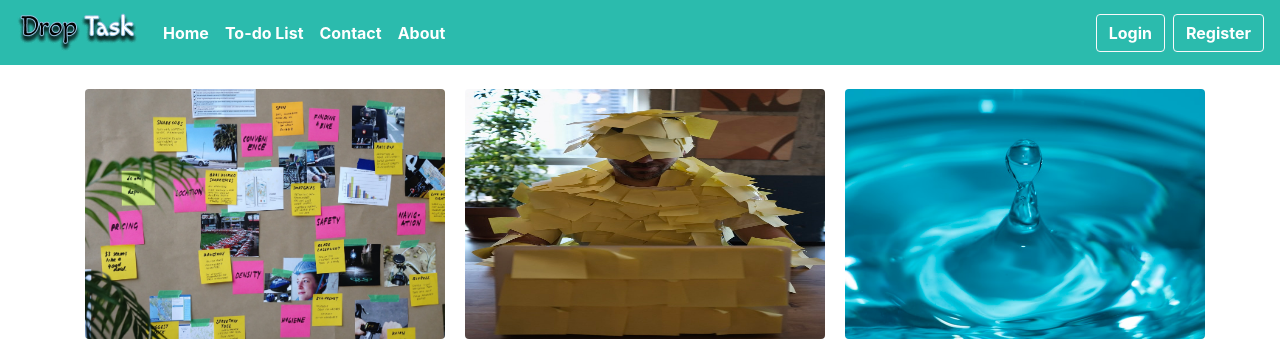
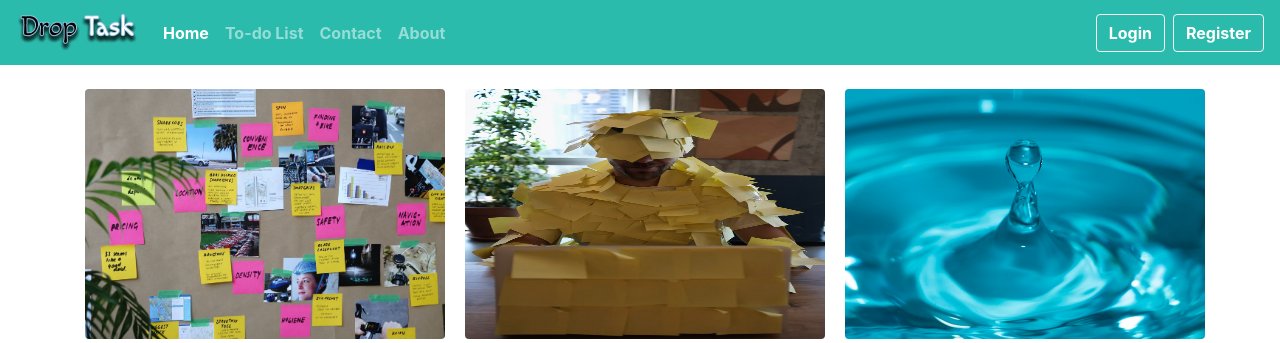
Before and after one commit to IamOmaR22/DropTask-with-Django-SQLite, a Django app: page / in a window 1280 px wide. Shown: the top 343 px of the page. Run offline with Django 3.2, Linux system fonts and the light colour scheme; some libraries are stand-ins or nearby versions.

Commit message:
Active nav item when click

```diff
--- a/templates/base.html
+++ b/templates/base.html
@@ -20,17 +20,17 @@
 
     {% endblock title %}
 
-    <nav class="navbar navbar-expand-lg navbar-light font-weight-bold" style="background-color: #2BBBAD">
+    <nav class="navbar navbar-expand-lg navbar-dark font-weight-bold" style="background-color: #2BBBAD">
       <a class="navbar-brand" href="{% url 'home' %}"><img src="{% static 'images/logo.png' %}" alt=""></a>
       <button class="navbar-toggler" type="button" data-toggle="collapse" data-target="#navbarNavAltMarkup" aria-controls="navbarNavAltMarkup" aria-expanded="false" aria-label="Toggle navigation">
         <span class="navbar-toggler-icon"></span>
       </button>
       <div class="collapse navbar-collapse" id="navbarNavAltMarkup">
         <div class="navbar-nav">
-          <a class="nav-item nav-link text-white" href="{% url 'home' %}">Home <span class="sr-only">(current)</span></a>
-          <a class="nav-item nav-link text-white" href="{% url 'todolist' %}">To-do List</a>
-          <a class="nav-item nav-link text-white" href="{% url 'contact' %}">Contact</a>
-          <a class="nav-item nav-link text-white" href="{% url 'about' %}">About</a>
+          <a class="nav-item {% block homeactive %} {% endblock homeactive %} nav-link" href="{% url 'home' %}">Home <span class="sr-only">(current)</span></a>
+          <a class="nav-item {% block todoactive %} {% endblock todoactive %} nav-link" href="{% url 'todolist' %}">To-do List</a>
+          <a class="nav-item {% block contactactive %} {% endblock contactactive %} nav-link" href="{% url 'contact' %}">Contact</a>
+          <a class="nav-item {% block aboutactive %} {% endblock aboutactive %} nav-link" href="{% url 'about' %}">About</a>
         </div>
       </div>
 <!-- Check User is Logged In or Logged Out To Give Permission Start -->
--- a/templates/index.html
+++ b/templates/index.html
@@ -2,10 +2,11 @@
 
 {% load static %}
 
+{% block homeactive %} active {% endblock homeactive %}
+
 {% block title %}
 <title>Home - DropTask</title>
 {% endblock title %}
-
 
   {% block content %}
     <div class="container">
--- a/todolist/templates/about.html
+++ b/todolist/templates/about.html
@@ -4,6 +4,7 @@
 <title>About Me - DropTask</title>
 {% endblock title %}
 
+{% block aboutactive %} active {% endblock aboutactive %}
 
   {% block content %}
     <div class="container">
--- a/todolist/templates/contact.html
+++ b/todolist/templates/contact.html
@@ -4,6 +4,7 @@
 <title>Contact Me - DropTask</title>
 {% endblock title %}
 
+{% block contactactive %} active {% endblock contactactive %}
 
   {% block content %}
   <div class="container">
--- a/todolist/templates/todolist.html
+++ b/todolist/templates/todolist.html
@@ -4,6 +4,7 @@
 <title>Todo List Manager - DropTask</title>
 {% endblock title %}
 
+{% block todoactive %} active {% endblock todoactive %}
 
 {% block content %}
 <div class="container">
```
Also changed, not shown: db.sqlite3, static/images/a.png (added), static/images/b.png (added).
